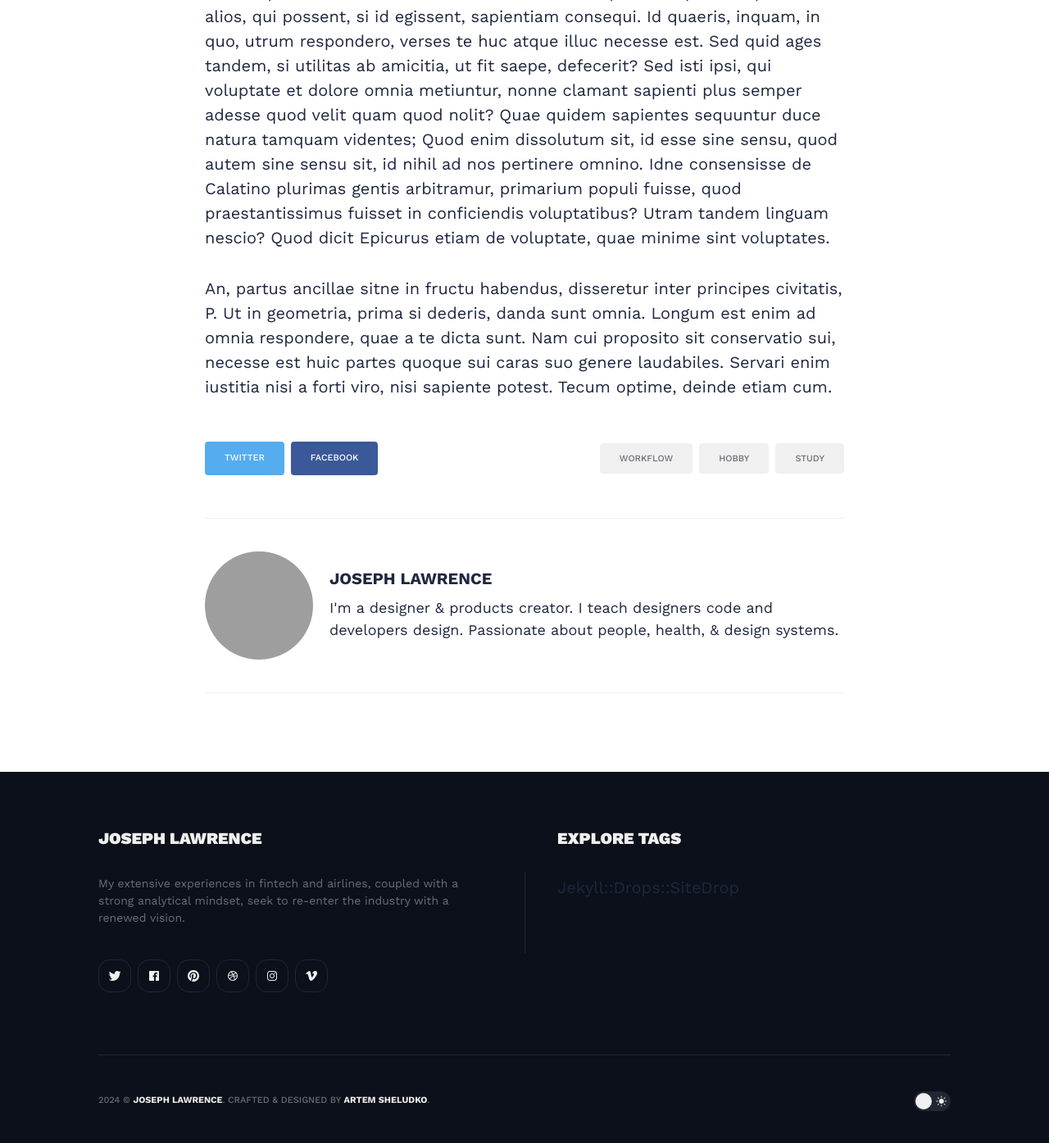
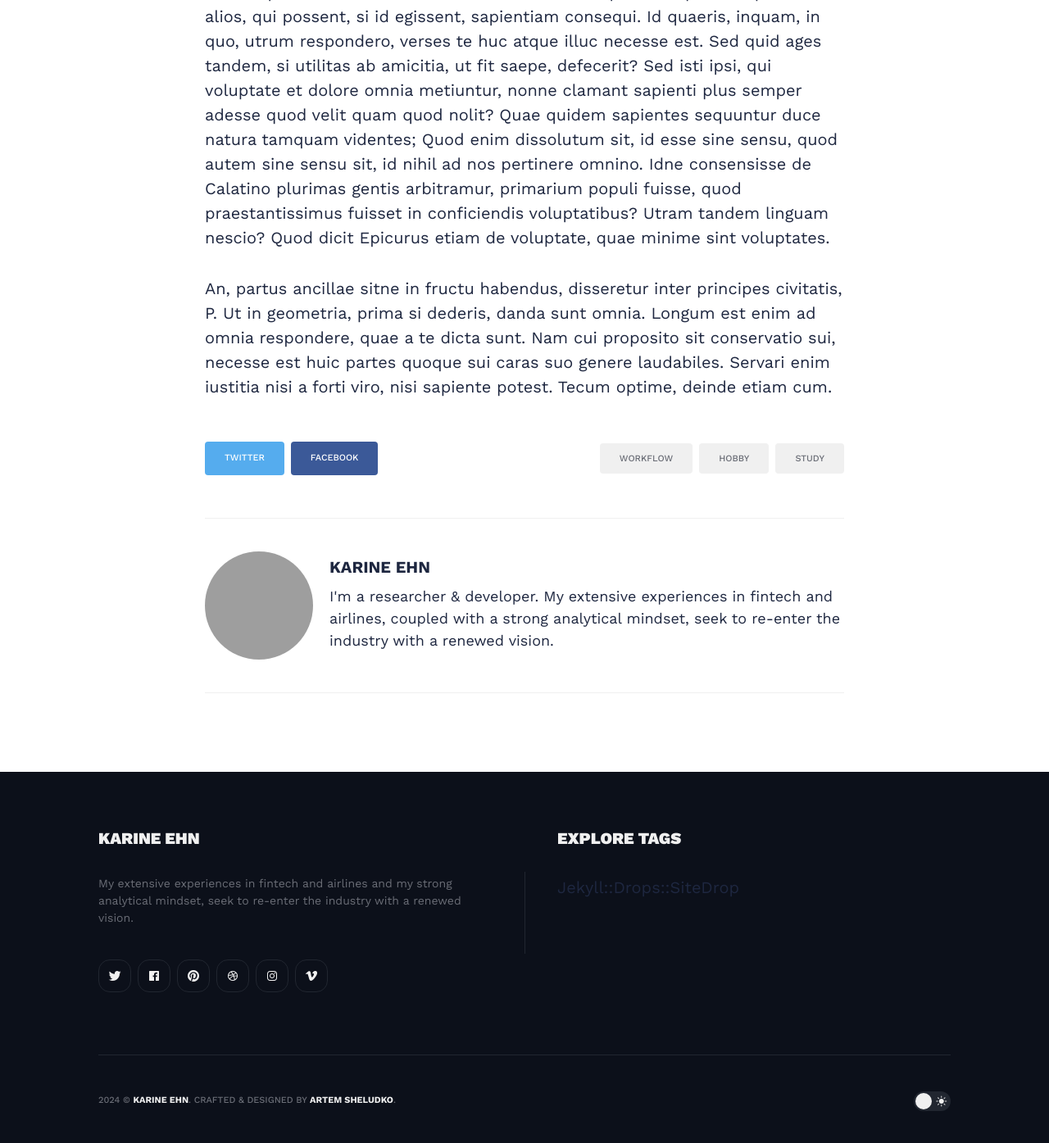
Before and after one commit to kargam0167/kargam0167.github.io, a Jekyll site: the page built from _posts/2018-11-14-that-which-does-not-kill-us-makes-us-stronger.markdown, in a window 1280 px wide and 1400 px high, scrolled down 3763 px. Shown: the top 1395 px of the window at 82% size. Built offline with Jekyll 4.4.1, drawn with Linux system fonts in a browser that asks for light colours; nearby versions of some CDN libraries; some of the changed text lies outside the part shown; grey boxes are pictures that could not be loaded.

Commit message:
Update _config.yml

```diff
--- a/_config.yml
+++ b/_config.yml
@@ -1,6 +1,6 @@
 #-------------------------------
 # General Site Settings
-title: Joseph Lawrence
+title: Karine Ehn
 logo: # You can add own logo. For example '/images/logo.png'.
 description: Joseph is a super minimal content focus theme for Jekyll.
 baseurl: "" # the subpath of your site, e.g. /blog
@@ -9,8 +9,8 @@
 #-------------------------------
 # Author Settings
 author:
-  name: Joseph Lawrence
-  bio: I'm a designer & products creator. I teach designers code and developers design. Passionate about people, health, & design systems.
+  name: Karine Ehn
+  bio: I'm a researcher & developer. My extensive experiences in fintech and airlines, coupled with a strong analytical mindset, seek to re-enter the industry with a renewed vision.
   avatar: '/images/01.jpg'
 
 social:
@@ -28,13 +28,13 @@
 # Hero Settings
 hero:
   hero__title: Hey, I’m Karine! I am a researcher & developer.
-  hero__description: My extensive experiences in fintech and airlines, coupled with a strong analytical mindset, seek to re-enter the industry with a renewed vision.
+  hero__description: My extensive experiences in fintech and airlines and my strong analytical mindset, seek to re-enter the industry with a renewed vision.
   hero__image: '/images/01.jpg'
 
 #-------------------------------
 # Contact Settings
 contact:
-  email: karine.ehn@gmail.com # Add your email for contact form
+  email: karine.ehn@gmail.com # Add your email for the contact form
   description: I am excited to hear from you. # Add a description of your form
 
 # NOTE
```
